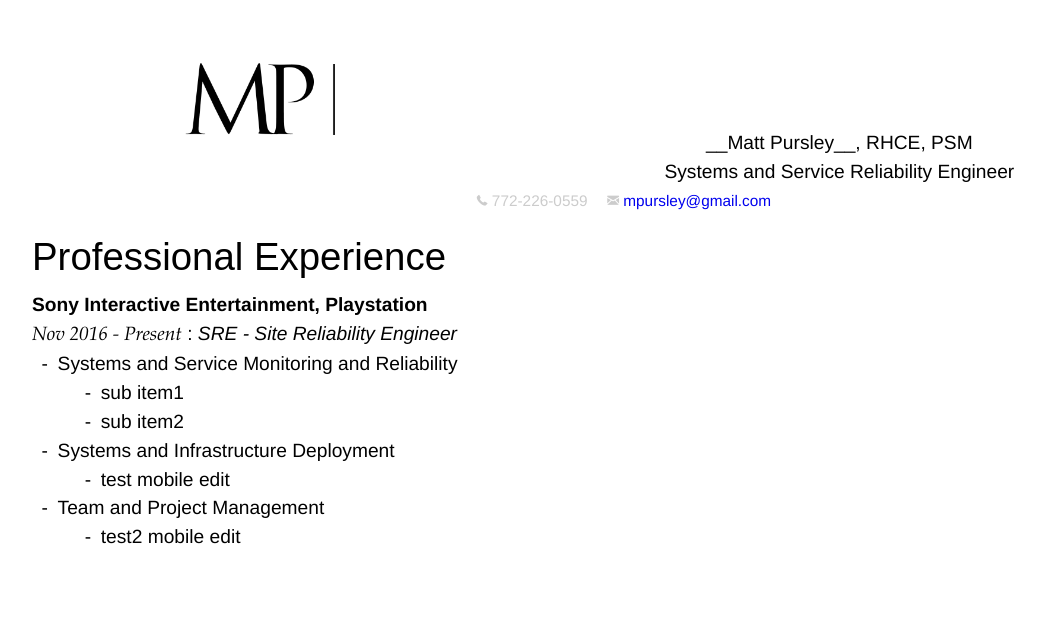
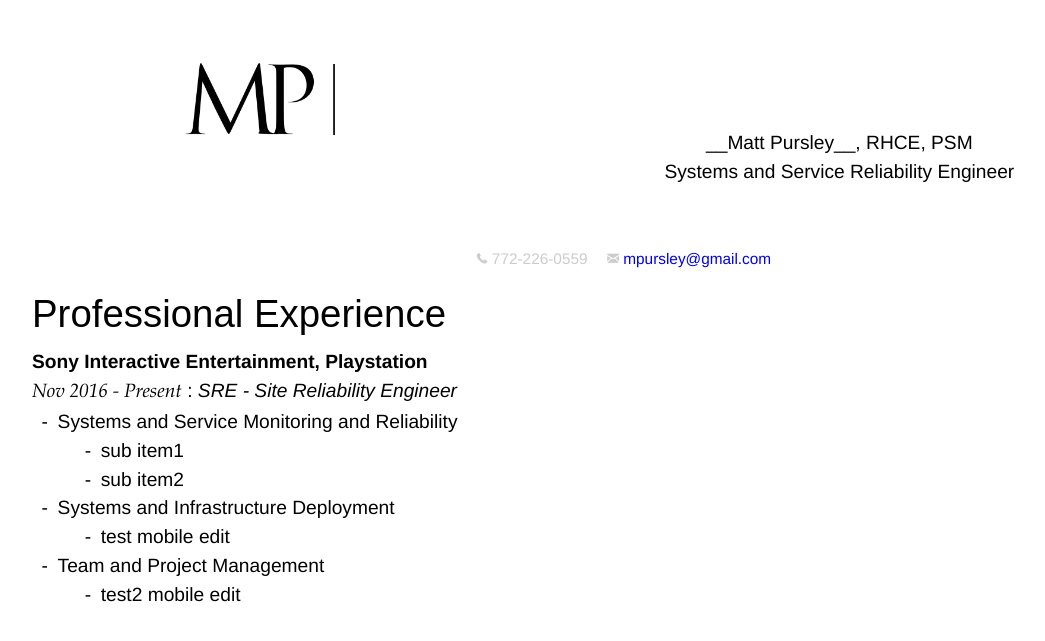
Before and after one commit to mpursley/mpursley.github.io, a Jekyll site: the page built from index_resume_short.md, in a window 1280 px wide. Shown: the top 641 px of the page, without its empty margins (16-1061 px from the left). Built offline with Jekyll 4.4.1, drawn with Linux system fonts in a browser that asks for light colours.

```diff
--- a/index_resume_short.md
+++ b/index_resume_short.md
@@ -6,7 +6,7 @@ title: Matt Pursley's CV
 <table style="width:100%">
   <tr>
     <th><img src="assets/matt pursley resume logo v2 cropped.png" width="200"></th>
-    <th>__Matt Pursley__, RHCE, PSM<br>Systems and Service Reliability Engineer</th>
+    <th>__Matt Pursley__, RHCE, PSM<br>Systems and Service Reliability Engineer<br><br><br></th>
   </tr>
 </table>
 
```
